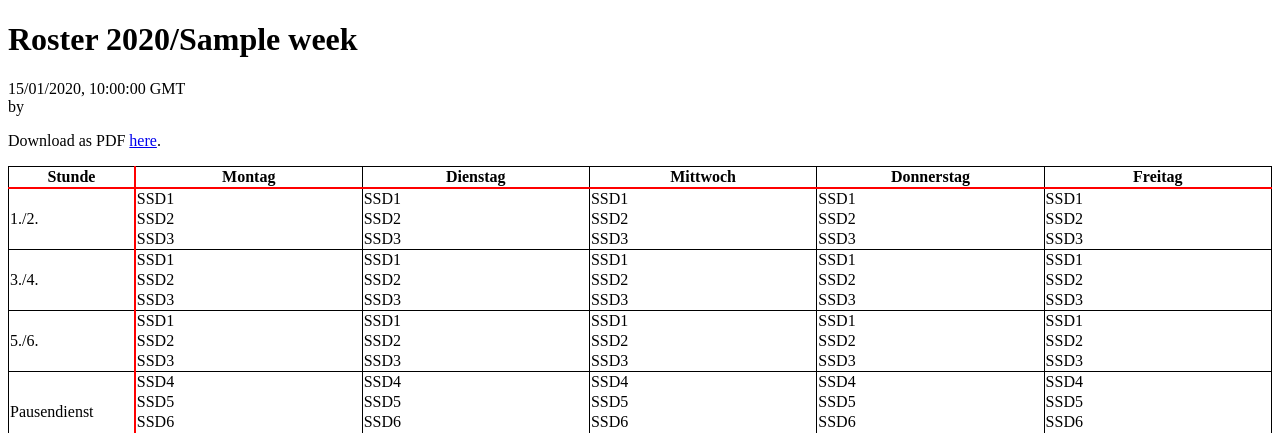
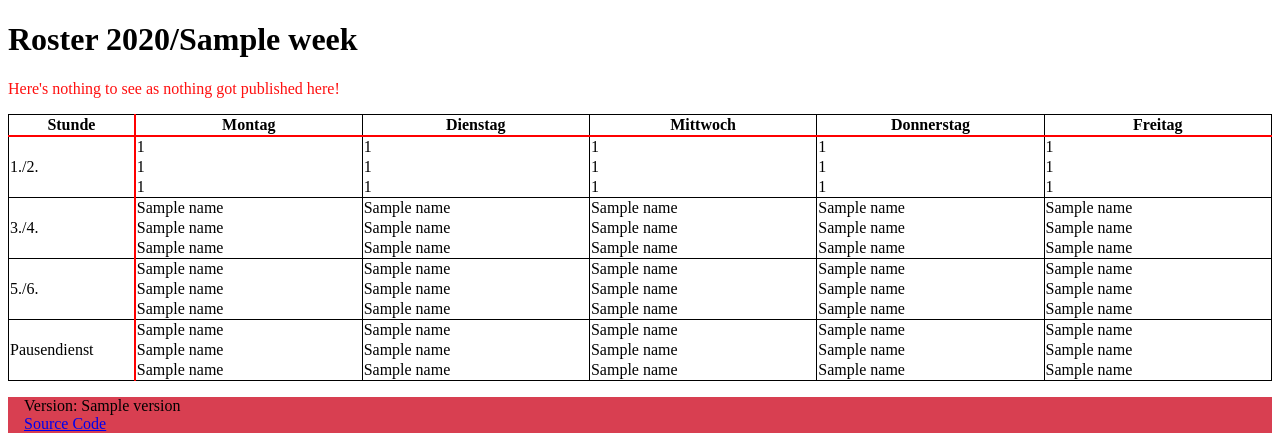
Before and after one commit to AlbertUnruh/SSD-roster, a Python web app: template SSD_Roster/templates/roster.html in a window 1280 px wide. Shown: the part 58-491 px from the top of the page. Run offline with Jinja, Linux system fonts and the light colour scheme; the template is opened without the code that fills it: most values are stand-ins (such as "Sample title", 1, 10 or a date in 2020).

Commit message:
roster (html) is (or at least should be) finished

```diff
--- a/SSD_Roster/__init__.py
+++ b/SSD_Roster/__init__.py
@@ -2,7 +2,7 @@ __author__ = "Keenan Noack"
 __contributors__ = [
     __author__,
 ]
-__version__ = "0.3.2a"
+__version__ = "0.3.3a"
 __license__ = "GNU AGPLv3"
 __copyright__ = f"Copyright 2023-present (c) {__author__}"
 __url__ = "https://github.com/AlbertUnruh/SSD-roster"
--- a/SSD_Roster/templates/roster.html
+++ b/SSD_Roster/templates/roster.html
@@ -28,6 +28,7 @@ th {
 <h1>
     Roster {{ year }}/{{ week }}
 </h1>
+{% if published_at and published_by %}
 <p>
     {{ published.strftime("%d/%m/%Y, %H:%M:%S") }} GMT<br>
     by <a href="{{ user_url }}">{{ user }}</a>
@@ -38,6 +39,9 @@ th {
     <span class="danger">Login required! Click <a href="{{ url_for('login') }}">here</a> to log in.</span>
     {% endif %}
 </p>
+{% else %}
+<p class="danger">Here's nothing to see as nothing got published here!</p>
+{% endif %}
 <table style="width: 100%;">
     <tbody>
         <tr>
@@ -45,46 +49,43 @@ th {
         </tr>
         <tr>
             <td class="shift_time" rowspan="3">1./2.</td>
-            <td class="shift">SSD1</td><td class="shift">SSD1</td><td class="shift">SSD1</td><td class="shift">SSD1</td><td class="shift">SSD1</td>
+            <td class="shift">{{ matrix.0.0.0 }}</td><td class="shift">{{ matrix.1.0.0 }}</td><td class="shift">{{ matrix.2.0.0 }}</td><td class="shift">{{ matrix.3.0.0 }}</td><td class="shift">{{ matrix.4.0.0 }}</td>
         </tr>
         <tr>
-            <td class="shift">SSD2</td><td class="shift">SSD2</td><td class="shift">SSD2</td><td class="shift">SSD2</td><td class="shift">SSD2</td>
+            <td class="shift">{{ matrix.0.0.1 }}</td><td class="shift">{{ matrix.1.0.1 }}</td><td class="shift">{{ matrix.2.0.1 }}</td><td class="shift">{{ matrix.3.0.1 }}</td><td class="shift">{{ matrix.4.0.1 }}</td>
         </tr>
         <tr class="last_shift">
-            <td class="shift">SSD3</td><td class="shift">SSD3</td><td class="shift">SSD3</td><td class="shift">SSD3</td><td class="shift">SSD3</td>
+            <td class="shift">{{ matrix.0.0.2 }}</td><td class="shift">{{ matrix.1.0.2 }}</td><td class="shift">{{ matrix.2.0.2 }}</td><td class="shift">{{ matrix.3.0.2 }}</td><td class="shift">{{ matrix.4.0.2 }}</td>
         </tr>
         <tr>
             <td class="shift_time" rowspan="3">3./4.</td>
-            <td class="shift">SSD1</td><td class="shift">SSD1</td><td class="shift">SSD1</td><td class="shift">SSD1</td><td class="shift">SSD1</td>
+            <td class="shift">{{ matrix.0.1.0 }}</td><td class="shift">{{ matrix.1.1.0 }}</td><td class="shift">{{ matrix.2.1.0 }}</td><td class="shift">{{ matrix.3.1.0 }}</td><td class="shift">{{ matrix.4.1.0 }}</td>
         </tr>
         <tr>
-            <td class="shift">SSD2</td><td class="shift">SSD2</td><td class="shift">SSD2</td><td class="shift">SSD2</td><td class="shift">SSD2</td>
+            <td class="shift">{{ matrix.0.1.1 }}</td><td class="shift">{{ matrix.1.1.1 }}</td><td class="shift">{{ matrix.2.1.1 }}</td><td class="shift">{{ matrix.3.1.1 }}</td><td class="shift">{{ matrix.4.1.1 }}</td>
         </tr>
         <tr class="last_shift">
-            <td class="shift">SSD3</td><td class="shift">SSD3</td><td class="shift">SSD3</td><td class="shift">SSD3</td><td class="shift">SSD3</td>
+            <td class="shift">{{ matrix.0.1.2 }}</td><td class="shift">{{ matrix.1.1.2 }}</td><td class="shift">{{ matrix.2.1.2 }}</td><td class="shift">{{ matrix.3.1.2 }}</td><td class="shift">{{ matrix.4.1.2 }}</td>
         </tr>
         <tr>
             <td class="shift_time" rowspan="3">5./6.</td>
-            <td class="shift">SSD1</td><td class="shift">SSD1</td><td class="shift">SSD1</td><td class="shift">SSD1</td><td class="shift">SSD1</td>
+            <td class="shift">{{ matrix.0.2.0 }}</td><td class="shift">{{ matrix.1.2.0 }}</td><td class="shift">{{ matrix.2.2.0 }}</td><td class="shift">{{ matrix.3.2.0 }}</td><td class="shift">{{ matrix.4.2.0 }}</td>
         </tr>
         <tr>
-            <td class="shift">SSD2</td><td class="shift">SSD2</td><td class="shift">SSD2</td><td class="shift">SSD2</td><td class="shift">SSD2</td>
+            <td class="shift">{{ matrix.0.2.1 }}</td><td class="shift">{{ matrix.1.2.1 }}</td><td class="shift">{{ matrix.2.2.1 }}</td><td class="shift">{{ matrix.3.2.1 }}</td><td class="shift">{{ matrix.4.2.1 }}</td>
         </tr>
         <tr class="last_shift">
-            <td class="shift">SSD3</td><td class="shift">SSD3</td><td class="shift">SSD3</td><td class="shift">SSD3</td><td class="shift">SSD3</td>
+            <td class="shift">{{ matrix.0.2.2 }}</td><td class="shift">{{ matrix.1.2.2 }}</td><td class="shift">{{ matrix.2.2.2 }}</td><td class="shift">{{ matrix.3.2.2 }}</td><td class="shift">{{ matrix.4.2.2 }}</td>
         </tr>
         <tr>
-            <td class="shift_time" rowspan="4">Pausendienst</td>
-            <td class="shift">SSD4</td><td class="shift">SSD4</td><td class="shift">SSD4</td><td class="shift">SSD4</td><td class="shift">SSD4</td>
+            <td class="shift_time" rowspan="3">Pausendienst</td>
+            <td class="shift">{{ matrix.0.3.0 }}</td><td class="shift">{{ matrix.1.3.0 }}</td><td class="shift">{{ matrix.2.3.0 }}</td><td class="shift">{{ matrix.3.3.0 }}</td><td class="shift">{{ matrix.4.3.0 }}</td>
         </tr>
         <tr>
-            <td class="shift">SSD5</td><td class="shift">SSD5</td><td class="shift">SSD5</td><td class="shift">SSD5</td><td class="shift">SSD5</td>
+            <td class="shift">{{ matrix.0.3.1 }}</td><td class="shift">{{ matrix.1.3.1 }}</td><td class="shift">{{ matrix.2.3.1 }}</td><td class="shift">{{ matrix.3.3.1 }}</td><td class="shift">{{ matrix.4.3.1 }}</td>
         </tr>
         <tr>
-            <td class="shift">SSD6</td><td class="shift">SSD6</td><td class="shift">SSD6</td><td class="shift">SSD6</td><td class="shift">SSD6</td>
-        </tr>
-        <tr>
-            <td class="shift">SSD7</td><td class="shift">SSD7</td><td class="shift">SSD7</td><td class="shift">SSD7</td><td class="shift">SSD7</td>
+            <td class="shift">{{ matrix.0.3.2 }}</td><td class="shift">{{ matrix.1.3.2 }}</td><td class="shift">{{ matrix.2.3.2 }}</td><td class="shift">{{ matrix.3.3.2 }}</td><td class="shift">{{ matrix.4.3.2 }}</td>
         </tr>
     </tbody>
 </table>
```
Also changed, not shown: SSD_Roster/routes/roster.py (+42 -4 lines), SSD_Roster/src/models.py (+12 -2 lines).
